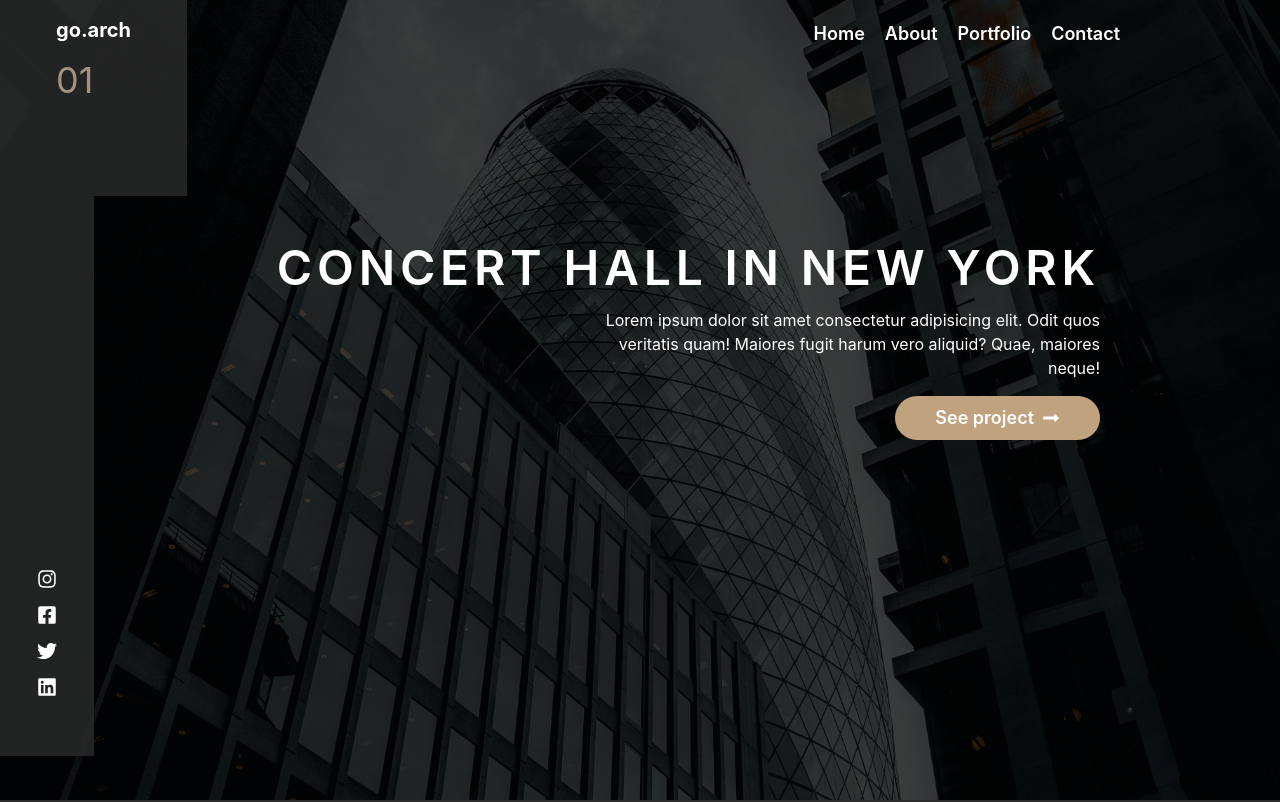
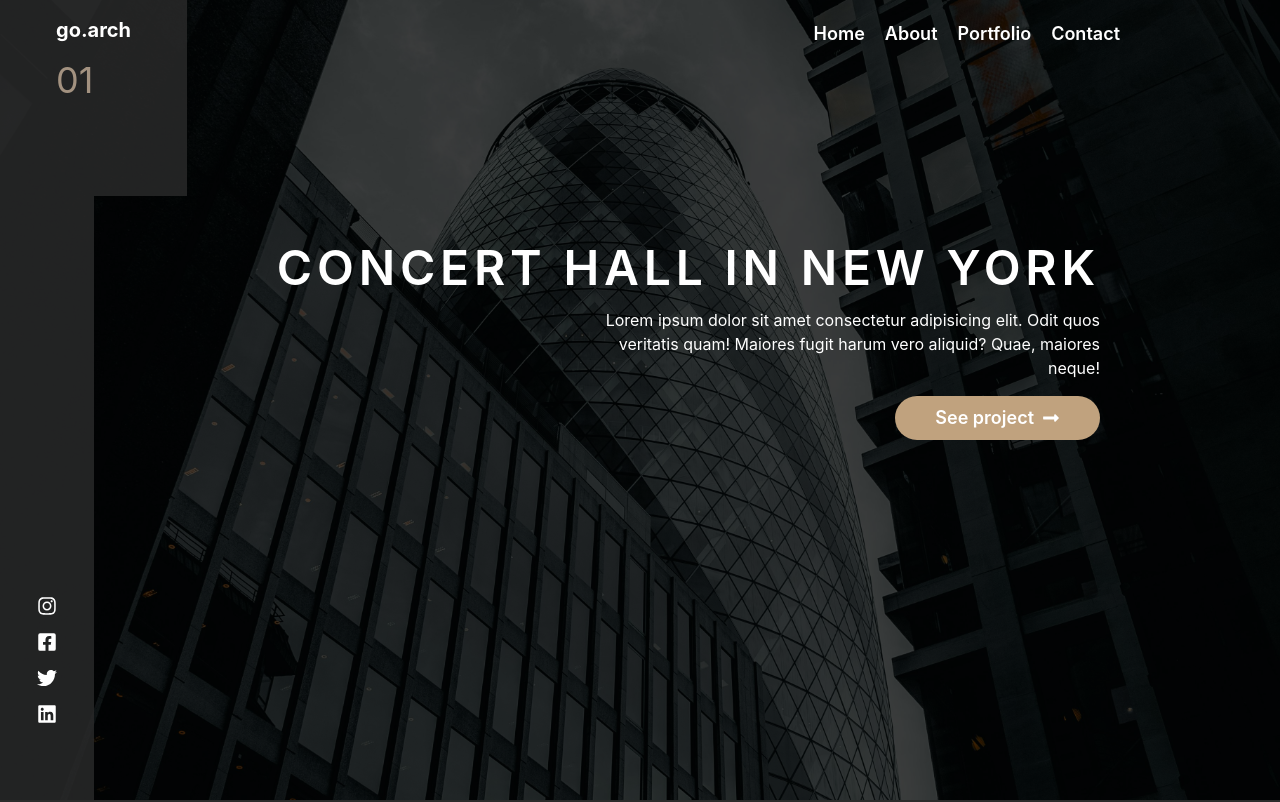
Before and after one commit to Tez-cyber/architecture-website, a React (Vite) app: page / in a window 1280 px wide. Shown: the top 802 px of the page. Built offline with nearby package versions, Linux system fonts and the light colour scheme.

Commit message:
Adjusted height of sidebar

```diff
--- a/src/components/NavJumbo.jsx
+++ b/src/components/NavJumbo.jsx
@@ -21,8 +21,8 @@ const Navbar = () => {
                     <p className="text-4xl pb-20 text-[#a39280]">01</p>
                 </div>
                 {/* ====== Sidebar ====== */}
-                <div className="bg-darkBrown bg-opacity-[0.8] w-1/2 h-[70vh] md:h-[70vh]">
-                    <div className="h-2/3"></div>
+                <div className="bg-darkBrown absolute bg-opacity-[0.8] w-1/2 h-screen">
+                    <div className="h-1/2"></div>
                     <div className="flex flex-col items-center gap-4">
                         <a href="" className=""><FaInstagram size={20} /></a>
                         <a href="" className=""><FaFacebookSquare size={20} /></a>
```
